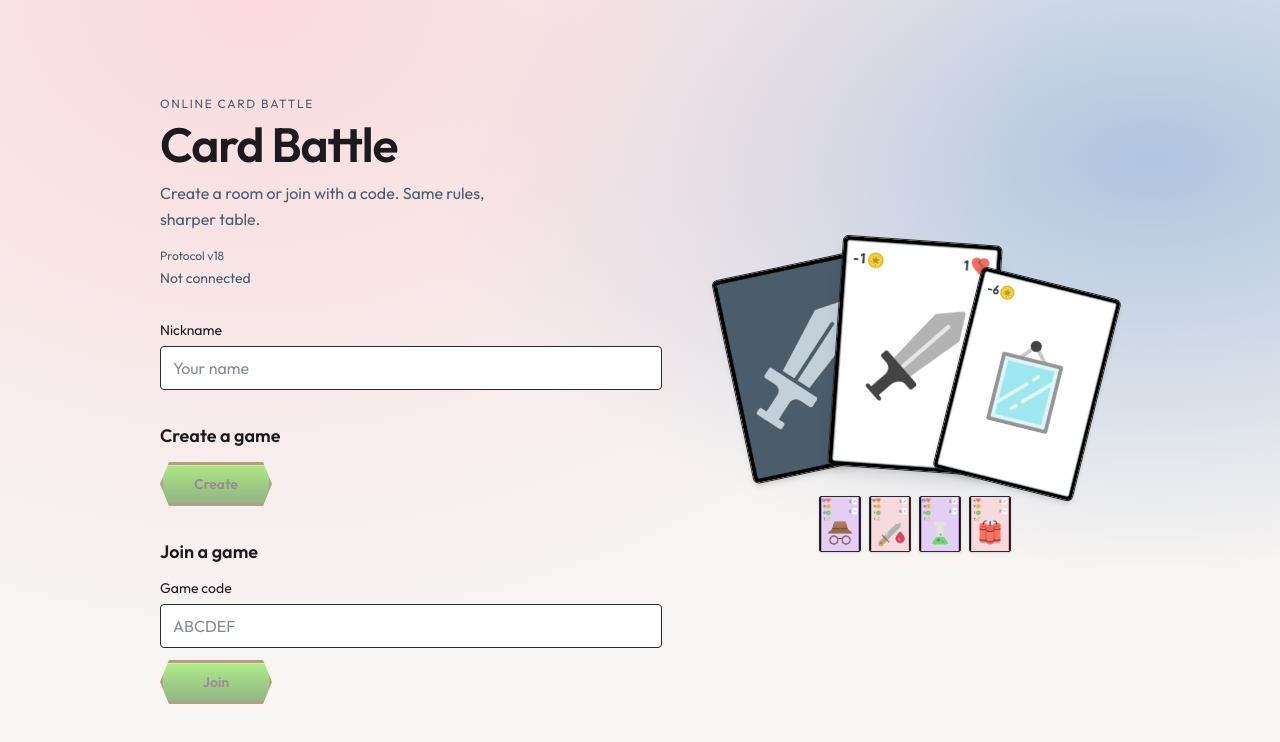
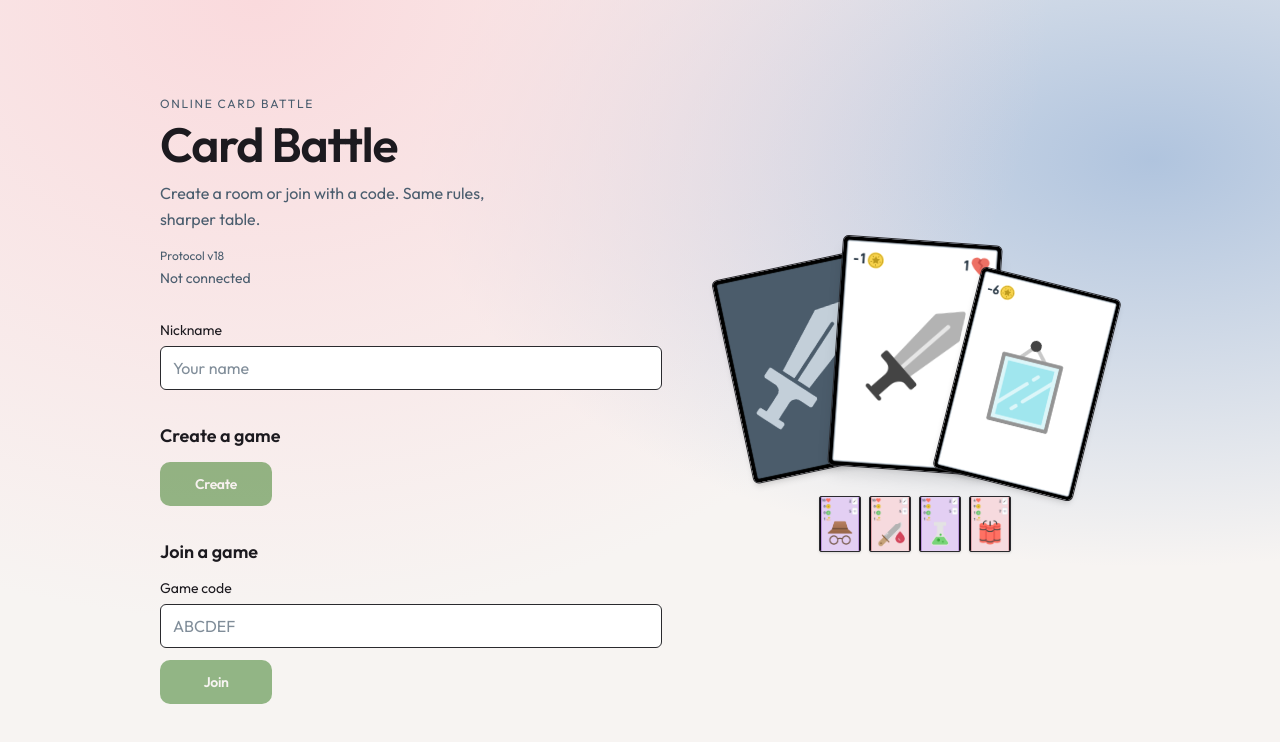
Before and after one commit to chni9/battle-cards, a React (Vite) app in the folder apps/client/: page / in a window 1280 px wide. Shown: the top 742 px of the page. Built offline with nearby package versions, Linux system fonts and the light colour scheme.

Commit message:
style(client): modernize shared Button CTAs
Retire hex clip-path for solid rounded fills so actions read
cleaner while keeping the five token hue variants.

```diff
--- a/apps/client/src/design/components/button.tsx
+++ b/apps/client/src/design/components/button.tsx
@@ -1,6 +1,7 @@
 /**
- * Ornate CSS CTA — technical spec v2 §5, L10-04.
- * Inspired by colored button PNG hues; no image skins (Lot 10 ruling).
+ * Shared CTA button — technical spec v2 §5, L10-04.
+ * Solid modern fills from colored button PNG hues; no image skins (Lot 10 ruling).
+ * Shape: rounded rect (Lot 11 visual refresh — hex clip-path retired).
  */
 
 import type { ButtonHTMLAttributes, ReactElement, ReactNode } from 'react';
@@ -9,11 +10,14 @@ type ButtonVariant = 'purple' | 'yellow' | 'green' | 'red' | 'orange';
 
 const VARIANT_CLASSES: Record<ButtonVariant, string> = {
   purple:
-    'from-cta-purple-hi to-cta-purple text-cta-label-on-dark border-cta-frame',
-  yellow: 'from-cta-yellow to-amber-600 text-cta-label border-cta-frame',
-  green: 'from-cta-green to-cta-green-deep text-cta-label border-cta-frame',
-  red: 'from-red-400 to-cta-red text-cta-label-on-dark border-cta-frame',
-  orange: 'from-orange-300 to-cta-orange text-cta-label border-cta-frame',
+    'bg-cta-purple text-cta-label-on-dark hover:enabled:bg-[color-mix(in_srgb,var(--color-cta-purple)_88%,white)]',
+  yellow:
+    'bg-cta-yellow text-cta-label hover:enabled:bg-[color-mix(in_srgb,var(--color-cta-yellow)_88%,white)]',
+  green:
+    'bg-cta-green-deep text-cta-label-on-dark hover:enabled:bg-[color-mix(in_srgb,var(--color-cta-green-deep)_82%,var(--color-cta-green))]',
+  red: 'bg-cta-red text-cta-label-on-dark hover:enabled:bg-[color-mix(in_srgb,var(--color-cta-red)_88%,white)]',
+  orange:
+    'bg-cta-orange text-cta-label-on-dark hover:enabled:bg-[color-mix(in_srgb,var(--color-cta-orange)_88%,white)]',
 };
 
 export interface ButtonProps extends Omit<ButtonHTMLAttributes<HTMLButtonElement>, 'className'> {
@@ -37,14 +41,15 @@ export function Button({
       type={type}
       disabled={disabled}
       className={[
-        'inline-flex min-h-11 min-w-[7rem] items-center justify-center px-5 py-2',
-        'border-[3px] border-cta-frame-deep bg-gradient-to-b font-sans text-sm font-semibold',
-        'shadow-[inset_0_1px_0_rgba(255,255,255,0.35),0_2px_0_var(--color-cta-frame-deep)]',
-        '[clip-path:polygon(8%_0%,92%_0%,100%_50%,92%_100%,8%_100%,0%_50%)]',
-        'transition-transform duration-150 ease-out',
+        'inline-flex min-h-11 min-w-[7rem] items-center justify-center gap-2 px-5 py-2.5',
+        'rounded-[length:var(--radius-button)] border border-transparent',
+        'font-sans text-sm font-semibold tracking-tight',
+        'shadow-[0_1px_2px_rgba(28,26,31,0.12),0_4px_12px_rgba(28,26,31,0.08)]',
+        'transition-[transform,background-color,box-shadow,opacity] duration-150 ease-out',
         'focus-visible:outline focus-visible:outline-2 focus-visible:outline-offset-2 focus-visible:outline-ink',
         'enabled:active:translate-y-px enabled:active:scale-[0.98]',
-        'disabled:cursor-not-allowed disabled:opacity-45',
+        'enabled:active:shadow-[0_1px_2px_rgba(28,26,31,0.16)]',
+        'disabled:cursor-not-allowed disabled:opacity-45 disabled:shadow-none',
         'motion-reduce:transition-none motion-reduce:enabled:active:translate-y-0 motion-reduce:enabled:active:scale-100',
         color,
         className,
--- a/apps/client/src/index.css
+++ b/apps/client/src/index.css
@@ -39,9 +39,10 @@
   --color-cta-label: #1c1a1f;
   --color-cta-label-on-dark: #f7f4f2;
 
-  /* Radius — thin card border language */
+  /* Radius — thin card border language; controls and CTAs slightly softer */
   --radius-card: 0.375rem;
-  --radius-control: 0.25rem;
+  --radius-control: 0.375rem;
+  --radius-button: 0.625rem;
   --radius-badge: 0.125rem;
 
   /* Typography — Outfit (not Inter); assets carry no font */
```
Also changed, not shown: 3 other files (tests, documents, lock files or other folders).
